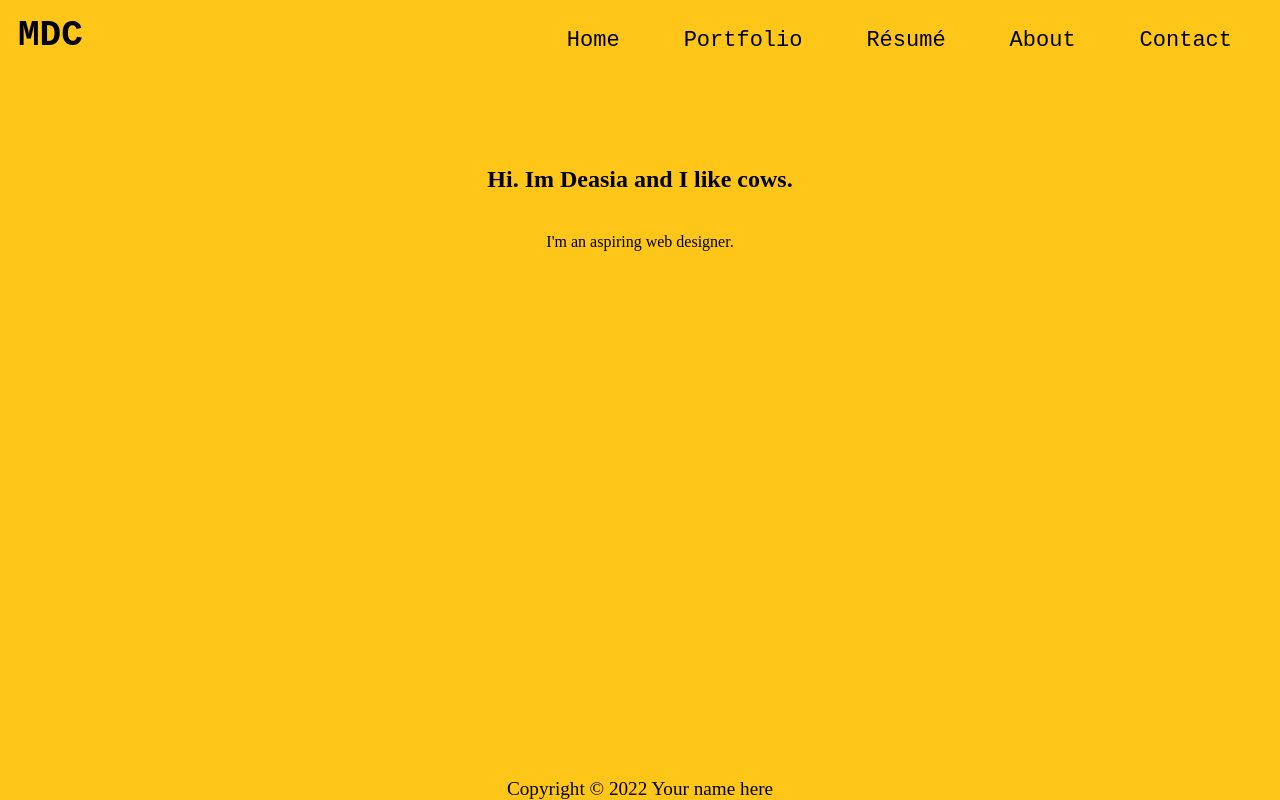
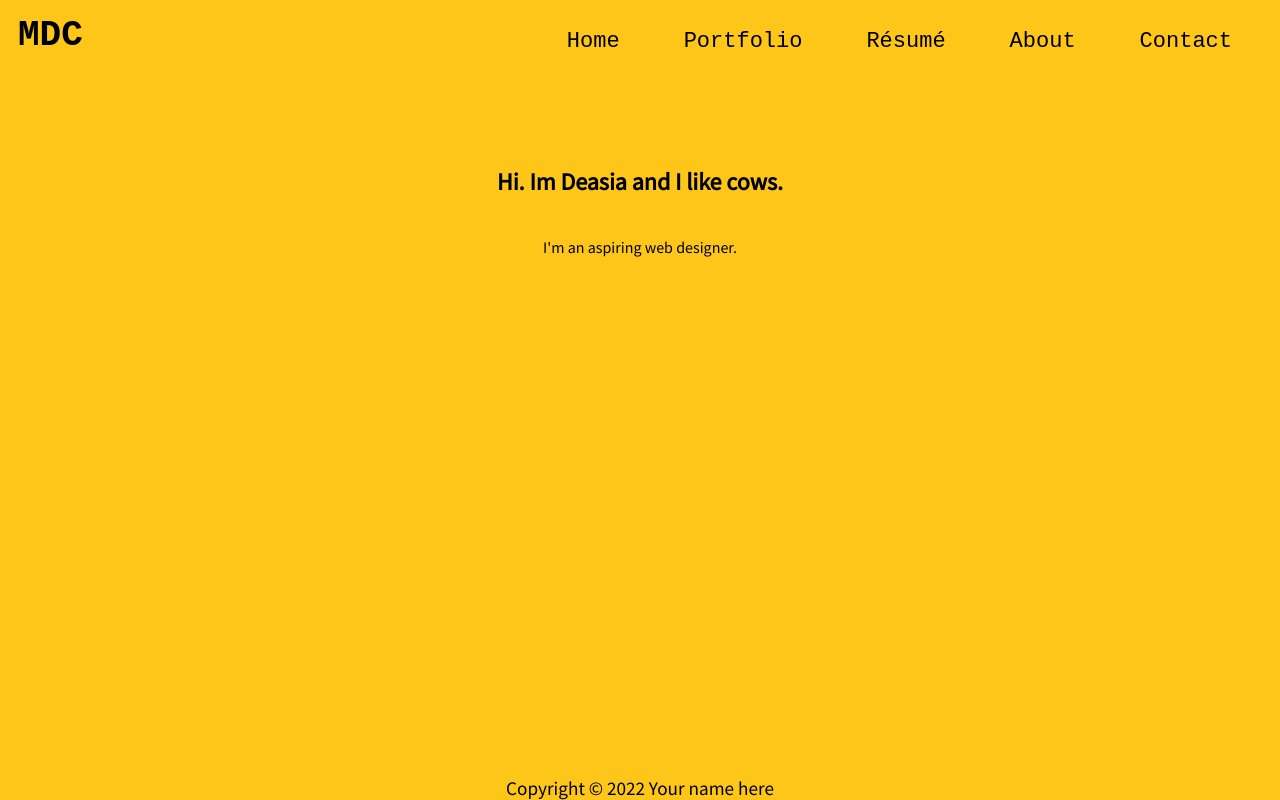
Before and after one commit to irinyela/professional-portfolio-site-demo, a plain HTML site: page docs/index.html in a window 1280 px wide. Drawn offline with Linux system fonts and the light colour scheme.

Commit message:
Add changes new docs build

```diff
--- a/docs/index.html
+++ b/docs/index.html
@@ -7,6 +7,9 @@
     <meta name="viewport" content="width=device-width, initial-scale=1.0">
     <title>Professional Portfolio Site Landing Page</title>
     <link rel="icon" href="favicon.ico">
+    <link rel="preconnect" href="https://fonts.googleapis.com">
+    <link rel="preconnect" href="https://fonts.gstatic.com" crossorigin>
+    <link href="https://fonts.googleapis.com/css2?family=Source+Sans+Pro:wght@300;400&display=swap" rel="stylesheet">
     <link rel="stylesheet" href="styles/main.css">
 </head>
 
--- a/docs/styles/main.css
+++ b/docs/styles/main.css
@@ -6,6 +6,7 @@
 
 body {
     background: #fec619;
+    font-family: 'Source Sans Pro', sans-serif;
 }
 h1 {
     margin-bottom: 2.5rem;
--- a/styles/main.css
+++ b/styles/main.css
@@ -6,6 +6,7 @@
 
 body {
     background: #fec619;
+    font-family: 'Source Sans Pro', sans-serif;
 }
 h1 {
     margin-bottom: 2.5rem;
```
Also changed, not shown: index.html (+3 -0 lines).
